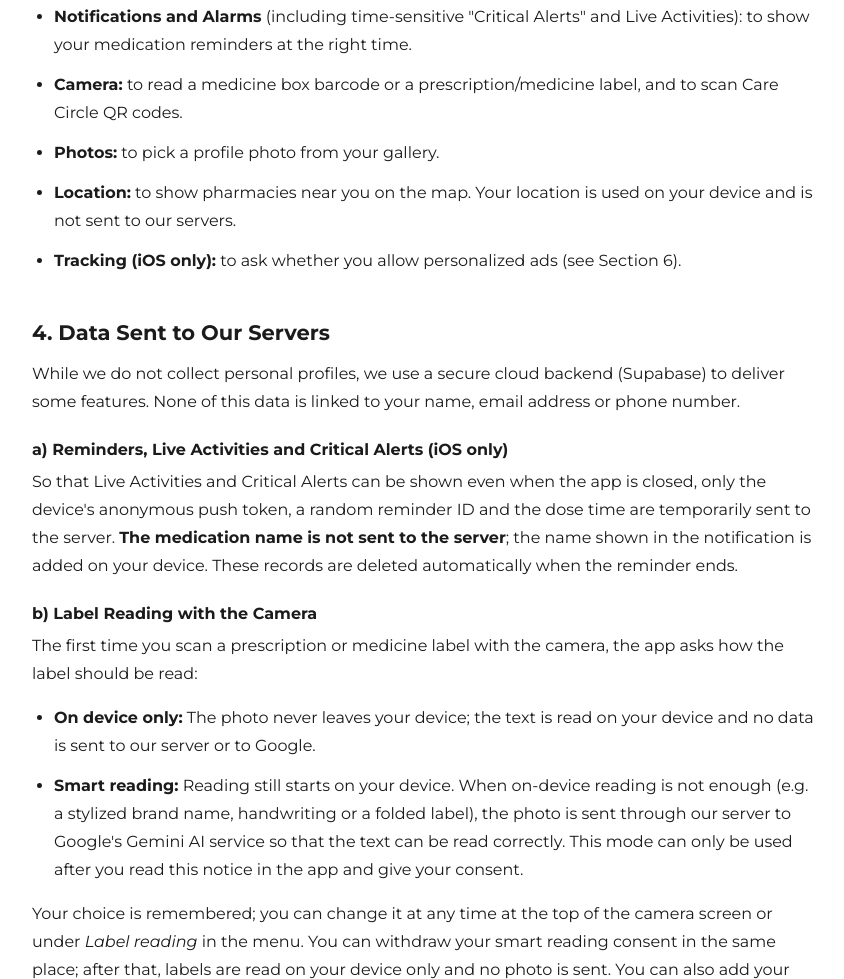
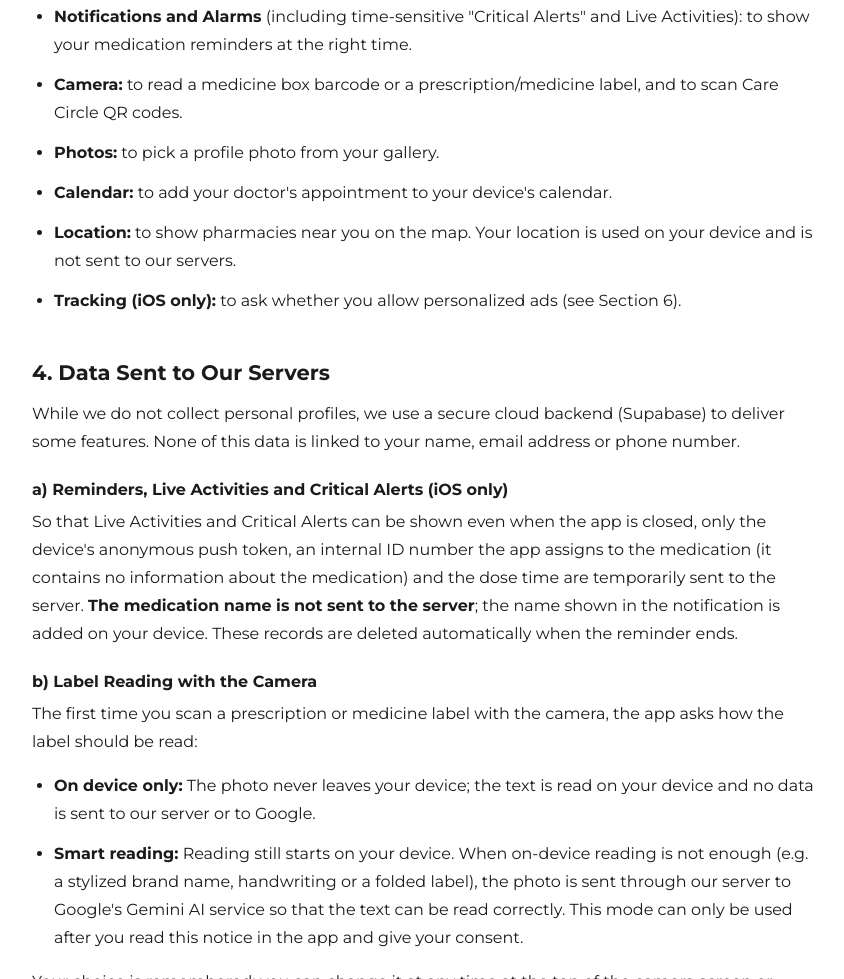
Before and after one commit to enesarat/enesarat.github.io, a plain HTML site: page privacy/en/index.html in a window 1280 px wide. Shown: the part 859-1838 px from the top of the page, without its empty margins (214-1058 px from the left). Drawn offline with Linux system fonts and the light colour scheme.

Commit message:
Describe the reminder ID accurately and list the calendar permission

```diff
--- a/privacy/en/index.html
+++ b/privacy/en/index.html
@@ -35,6 +35,7 @@
     <li><strong>Notifications and Alarms</strong> (including time-sensitive "Critical Alerts" and Live Activities): to show your medication reminders at the right time.</li>
     <li><strong>Camera:</strong> to read a medicine box barcode or a prescription/medicine label, and to scan Care Circle QR codes.</li>
     <li><strong>Photos:</strong> to pick a profile photo from your gallery.</li>
+    <li><strong>Calendar:</strong> to add your doctor's appointment to your device's calendar.</li>
     <li><strong>Location:</strong> to show pharmacies near you on the map. Your location is used on your device and is not sent to our servers.</li>
     <li><strong>Tracking (iOS only):</strong> to ask whether you allow personalized ads (see Section 6).</li>
   </ul>
@@ -43,7 +44,7 @@
   <p>While we do not collect personal profiles, we use a secure cloud backend (Supabase) to deliver some features. None of this data is linked to your name, email address or phone number.</p>
 
   <h3>a) Reminders, Live Activities and Critical Alerts (iOS only)</h3>
-  <p>So that Live Activities and Critical Alerts can be shown even when the app is closed, only the device's anonymous push token, a random reminder ID and the dose time are temporarily sent to the server. <strong>The medication name is not sent to the server</strong>; the name shown in the notification is added on your device. These records are deleted automatically when the reminder ends.</p>
+  <p>So that Live Activities and Critical Alerts can be shown even when the app is closed, only the device's anonymous push token, an internal ID number the app assigns to the medication (it contains no information about the medication) and the dose time are temporarily sent to the server. <strong>The medication name is not sent to the server</strong>; the name shown in the notification is added on your device. These records are deleted automatically when the reminder ends.</p>
 
   <h3>b) Label Reading with the Camera</h3>
   <p>The first time you scan a prescription or medicine label with the camera, the app asks how the label should be read:</p>
```
Also changed, not shown: privacy/index.html (+2 -1 lines).
